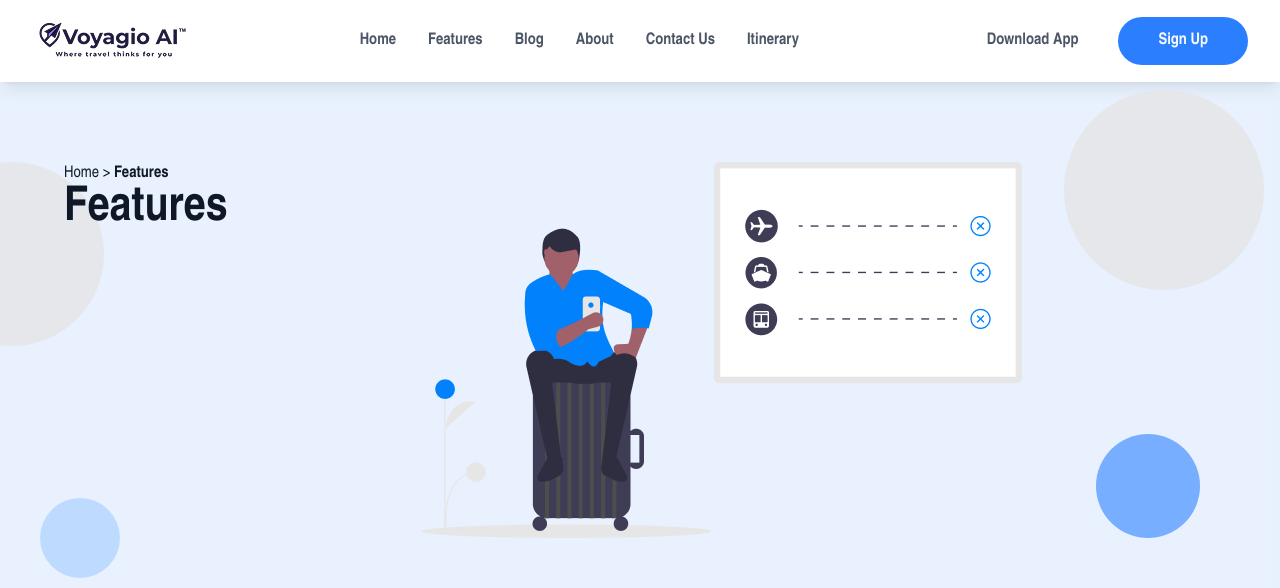
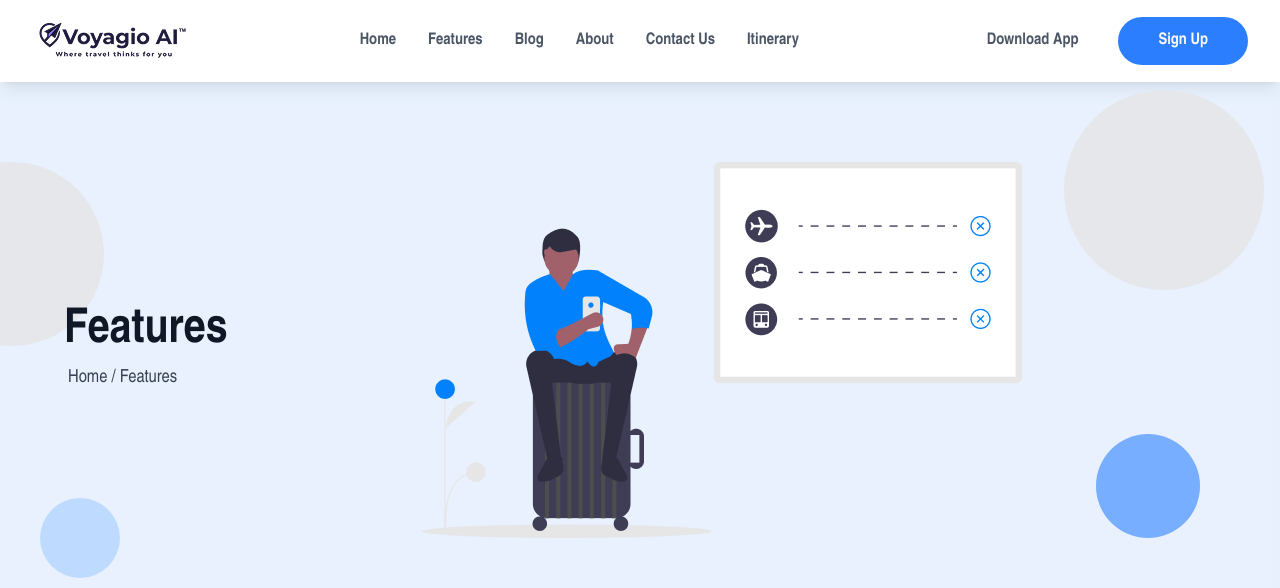
Before and after one commit to voyagio34/voyagio, a React (Vite) app: page /features in a window 1280 px wide. Shown: the top 588 px of the page. Built offline with nearby package versions, Linux system fonts and the light colour scheme.

Commit message:
Day2 final push

```diff
--- a/src/pages/Features.jsx
+++ b/src/pages/Features.jsx
@@ -10,12 +10,13 @@ const Features = () => {
                 <div className="absolute sm:bottom-20 bottom-10 sm:right-20 -right-5 w-26 h-26 bg-blue-500/60 rounded-full z-0" />
                 <div className="absolute sm:block hidden bottom-10 left-10 w-20 h-20 bg-blue-200 rounded-full z-0" />
 
-                <div className='flex justify-start max-w-7xl  mx-auto px-4 sm:px-6 lg:px-8  md:flex-row flex-col'>
+                <div className='flex justify-center items-center max-w-7xl  mx-auto px-4 sm:px-6 lg:px-8  md:flex-row flex-col'>
                     <div className='flex flex-col z-10'>
-                        <span className='text-md'>Home {'>'}
-                            <span className='font-semibold'> Features </span>
+
+                        <h1 className='font-bold sm:text-5xl text-4xl'>Features</h1>
+                        <span className='ml-1 font-normal text-lg text-gray-700 mt-2'>
+                            Home / Features
                         </span>
-                        <h1 className='font-bold sm:text-5xl text-4xl'>Features</h1>
                     </div>
                     <div className='w-full flex z-10 justify-center'>
                         <img src="/FeaturesBg.png" alt="Features" />
--- a/src/pages/Home.jsx
+++ b/src/pages/Home.jsx
@@ -703,9 +703,10 @@ const Home = () => {
       </section>
 
       <section className='relative mx-auto py-20 w-full'>
-        <div className='max-w-7xl w-full mx-auto px-4'>
+        <div className='max-w-7xl mx-auto px-4  items-start  sm:px-6 lg:px-8  w-full flex flex-col '>
 
-          <div className=" flex flex-col md:flex-row justify-between items-start md:items-center mb-12">
+
+          <div className="flex flex-col md:flex-row justify-between items-start md:items-center mb-12">
             <div>
               <h2 className="text-4xl lg:text-5xl font-bold text-gray-900 mb-4">
                 Travel Insights & Guides
```
